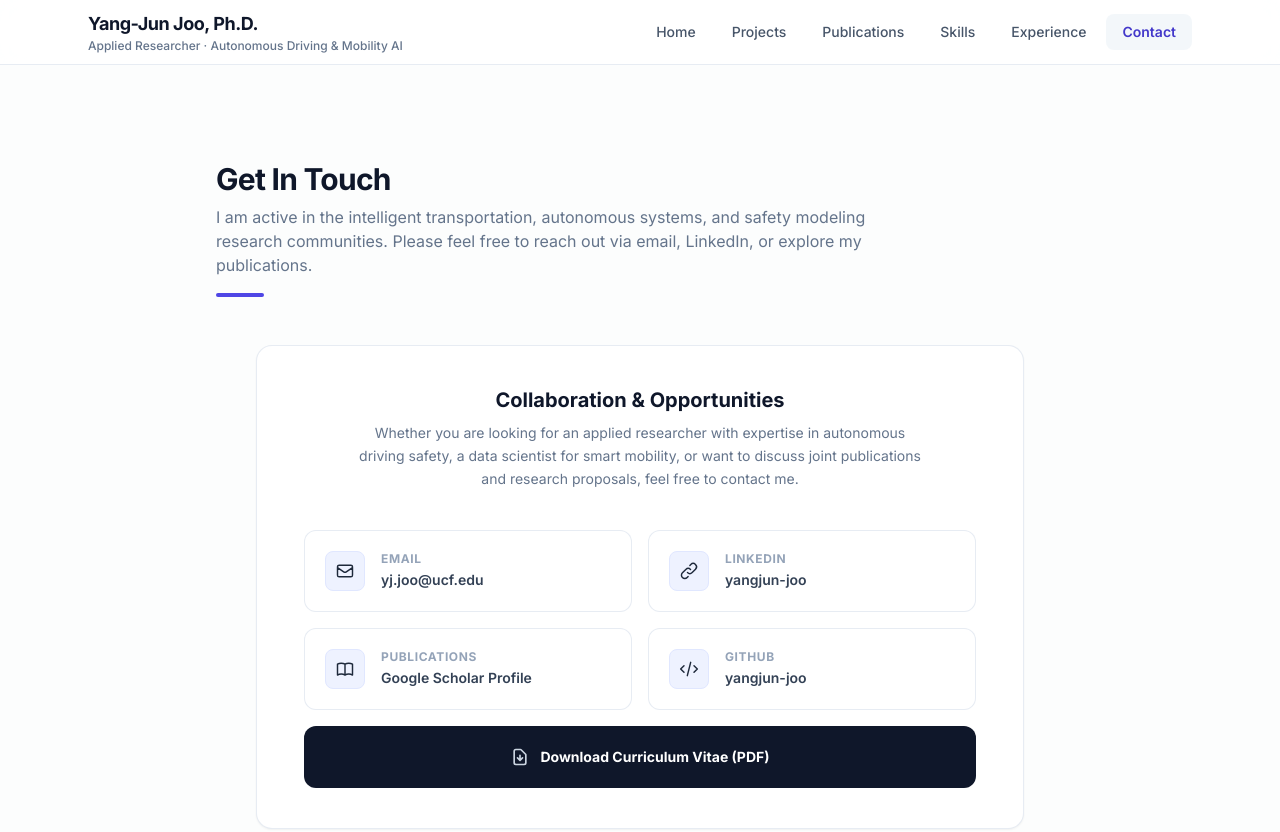
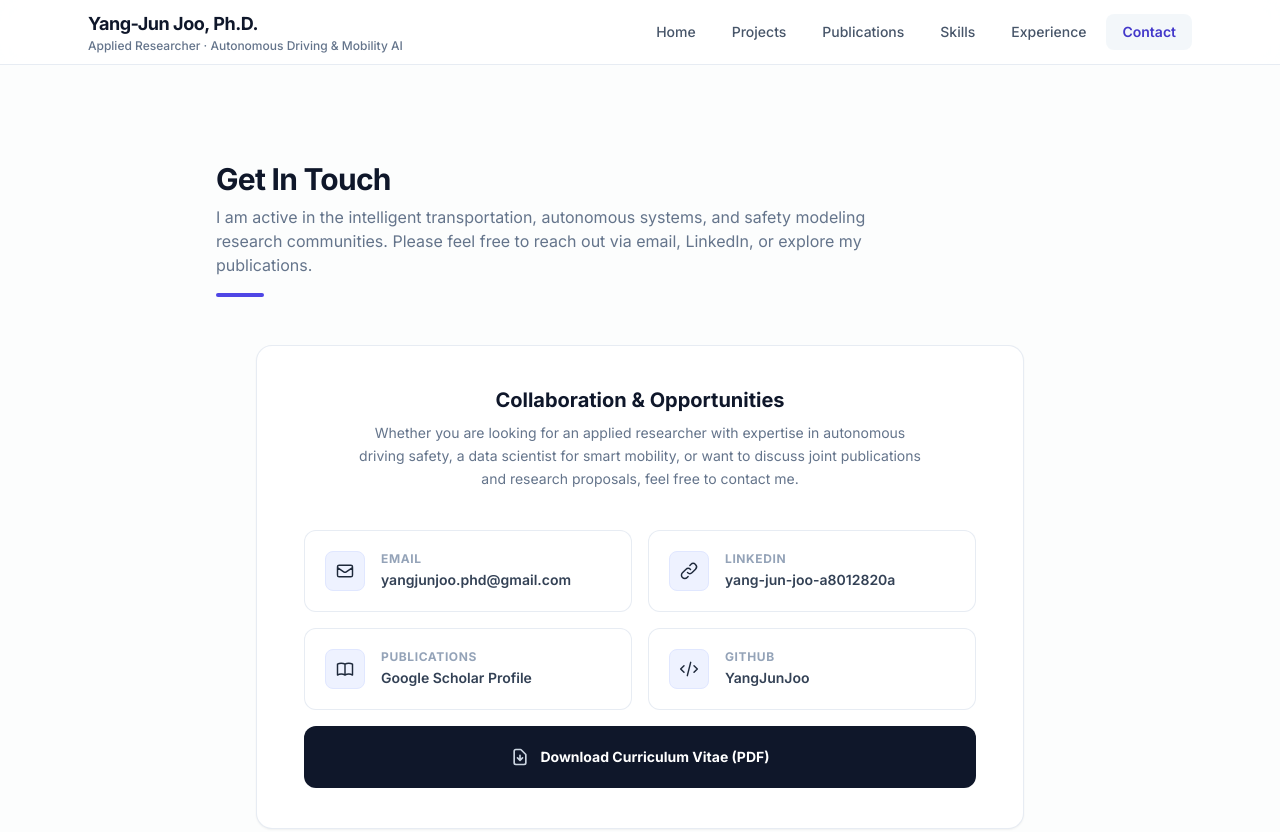
Before and after one commit to YangJunJoo/YangJunSite, an Astro site: page /YangJunSite/contact in a window 1280 px wide. Shown: the top 832 px of the page. Built offline with nearby package versions, Linux system fonts and the light colour scheme; Astro itself is replaced by a stand-in of ours.

Commit message:
Update profile contact information and social links

```diff
--- a/src/components/ContactButtons.astro
+++ b/src/components/ContactButtons.astro
@@ -32,7 +32,7 @@ const profile = getProfile();
     </div>
     <div>
       <span class="text-xs font-bold text-slate-400 uppercase tracking-wider block">LinkedIn</span>
-      <span class="text-sm font-semibold text-slate-700 group-hover:text-slate-900">yangjun-joo</span>
+      <span class="text-sm font-semibold text-slate-700 group-hover:text-slate-900">yang-jun-joo-a8012820a</span>
     </div>
   </a>
 
@@ -67,7 +67,7 @@ const profile = getProfile();
       </div>
       <div>
         <span class="text-xs font-bold text-slate-400 uppercase tracking-wider block">GitHub</span>
-        <span class="text-sm font-semibold text-slate-700 group-hover:text-slate-900">yangjun-joo</span>
+        <span class="text-sm font-semibold text-slate-700 group-hover:text-slate-900">YangJunJoo</span>
       </div>
     </a>
   )}
--- a/src/content/profile.yaml
+++ b/src/content/profile.yaml
@@ -5,10 +5,10 @@ summary: "I develop data-driven methods to evaluate driving risk, identify safet
 location: "Orlando, FL (Open to Remote / Relocation)"
 socials:
   cv: "/YangJunJoo_CV.pdf"
-  scholar: "https://scholar.google.com/citations?user=placeholder"
-  linkedin: "https://linkedin.com/in/yangjun-joo"
-  email: "mailto:yj.joo@ucf.edu"
-  github: "https://github.com/yangjun-joo"
+  scholar: "https://scholar.google.com/citations?user=xPJpVcMAAAAJ&hl=en"
+  linkedin: "https://www.linkedin.com/in/yang-jun-joo-a8012820a/"
+  email: "mailto:yangjunjoo.phd@gmail.com"
+  github: "https://github.com/YangJunJoo"
 focus_areas:
   - title: "Autonomous Driving Safety"
     description: "Developing human-aligned and uncertainty-aware driving risk metrics to identify and evaluate safety-critical scenarios for next-generation autonomous vehicle systems."
```
